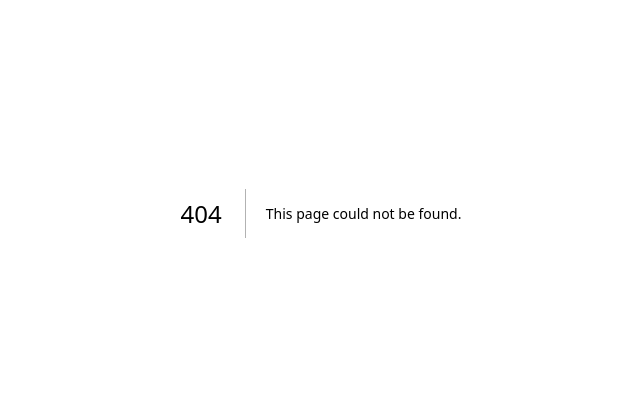
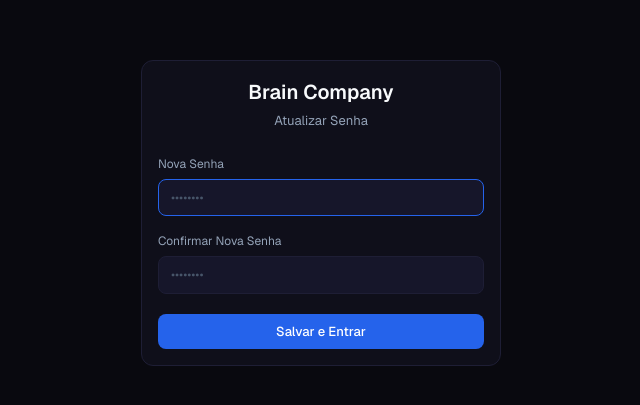
Before and after one commit to JoaoMonezi/Braincompany, a Next.js app: page /update-password in a window 1280 px wide. Before the commit this address had no page. Shown: the part 187-592 px from the top of the page, without its empty margins (319-959 px from the left). Built offline with nearby package versions, Linux system fonts and the light colour scheme; no server answers.

Commit message:
feat: redesign auth flow to support email and password authentication

```diff
--- a/src/app/login/page.tsx
+++ b/src/app/login/page.tsx
@@ -6,9 +6,13 @@
 
 export default function LoginPage() {
   const [email, setEmail] = useState('')
+  const [password, setPassword] = useState('')
   const [loading, setLoading] = useState(false)
-  const [sent, setSent] = useState(false)
+
+  // msgType controls the visual feedback below the form
+  const [msgType, setMsgType] = useState<'magiclink' | 'reset_password' | null>(null)
   const [error, setError] = useState<string | null>(null)
+
   const router = useRouter()
   const supabase = createClient()
 
@@ -16,16 +20,65 @@
     e.preventDefault()
     setLoading(true)
     setError(null)
+    setMsgType(null)
 
-    const { error } = await supabase.auth.signInWithOtp({
+    if (!password) {
+      setError('Por favor, digite sua senha.')
+      setLoading(false)
+      return
+    }
+
+    const { error: signInError } = await supabase.auth.signInWithPassword({
+      email,
+      password,
+    })
+
+    if (signInError) {
+      setError('E-mail ou senha incorretos.')
+    } else {
+      router.push('/')
+      router.refresh()
+    }
+    setLoading(false)
+  }
+
+  async function handleMagicLink() {
+    if (!email) {
+      setError('Por favor, insira o e-mail antes de pedir o Magic Link.')
+      return
+    }
+    setLoading(true)
+    setError(null)
+
+    const { error: mlError } = await supabase.auth.signInWithOtp({
       email,
       options: { emailRedirectTo: `${window.location.origin}/auth/callback` },
     })
 
-    if (error) {
-      setError(error.message)
+    if (mlError) {
+      setError(mlError.message)
     } else {
-      setSent(true)
+      setMsgType('magiclink')
+    }
+    setLoading(false)
+  }
+
+  async function handleForgotPassword() {
+    if (!email) {
+      setError('Insira seu e-mail acima para redefinirmos sua senha.')
+      return
+    }
+    setLoading(true)
+    setError(null)
+
+    const { error: fpError } = await supabase.auth.resetPasswordForEmail(email, {
+      redirectTo: `${window.location.origin}/update-password`,
+    })
+
+    if (fpError) {
+      setError(fpError.message)
+    } else {
+      setMsgType('reset_password')
     }
     setLoading(false)
   }
@@ -42,24 +95,34 @@
     >
       <div className="card" style={{ width: 360 }}>
         {/* Logo */}
-        <div style={{ marginBottom: 24 }}>
-          <h1 style={{ fontSize: 18, fontWeight: 600, color: 'var(--text-primary)', margin: 0 }}>
+        <div style={{ marginBottom: 24, textAlign: 'center' }}>
+          <h1 style={{ fontSize: 20, fontWeight: 600, color: 'var(--text-primary)', margin: 0 }}>
             Brain Company
           </h1>
           <p style={{ fontSize: 13, color: 'var(--text-secondary)', margin: '4px 0 0' }}>
-            Social analytics para agências
+            Acesso ao Painel
           </p>
         </div>
 
-        {sent ? (
+        {msgType === 'magiclink' && (
           <div style={{ textAlign: 'center', padding: '16px 0' }}>
             <p style={{ fontSize: 13, color: 'var(--text-secondary)' }}>
               ✉️ Link enviado para <strong style={{ color: 'var(--text-primary)' }}>{email}</strong>.
               Verifique sua caixa de entrada.
             </p>
           </div>
-        ) : (
-          <form onSubmit={handleLogin} style={{ display: 'flex', flexDirection: 'column', gap: 12 }}>
+        )}
+
+        {msgType === 'reset_password' && (
+          <div style={{ textAlign: 'center', padding: '16px 0' }}>
+            <p style={{ fontSize: 13, color: 'var(--text-secondary)' }}>
+              🔑 E-mail de redefinição enviado para <strong style={{ color: 'var(--text-primary)' }}>{email}</strong>.
+            </p>
+          </div>
+        )}
+
+        {!msgType && (
+          <form onSubmit={handleLogin} style={{ display: 'flex', flexDirection: 'column', gap: 16 }}>
             <div>
               <label
                 htmlFor="email"
@@ -70,7 +133,7 @@
               <input
                 id="email"
                 type="email"
-                className="input"
+                className="input cursor-text"
                 placeholder="seu@email.com"
                 value={email}
                 onChange={(e) => setEmail(e.target.value)}
@@ -79,18 +142,55 @@
               />
             </div>
 
+            <div>
+              <div style={{ display: 'flex', justifyContent: 'space-between', alignItems: 'flex-end', marginBottom: 6 }}>
+                <label
+                  htmlFor="password"
+                  style={{ display: 'block', fontSize: 12, color: 'var(--text-secondary)', margin: 0 }}
+                >
+                  Senha
+                </label>
+                <button
+                  type="button"
+                  onClick={handleForgotPassword}
+                  style={{ background: 'none', border: 'none', color: 'var(--accent)', fontSize: 11, cursor: 'pointer', padding: 0 }}
+                >
+                  Esqueci minha senha
+                </button>
+              </div>
+              <input
+                id="password"
+                type="password"
+                className="input cursor-text"
+                placeholder="••••••••"
+                value={password}
+                onChange={(e) => setPassword(e.target.value)}
+              />
+            </div>
+
             {error && (
               <p style={{ fontSize: 12, color: 'var(--error)', margin: 0 }}>{error}</p>
             )}
 
+            <div style={{ display: 'flex', flexDirection: 'column', gap: 8, marginTop: 4 }}>
               <button
                 type="submit"
                 className="btn-primary"
                 disabled={loading}
-              style={{ marginTop: 4 }}
               >
-              {loading ? 'Enviando...' : 'Entrar com magic link'}
+                {loading ? 'Entrando...' : 'Entrar'}
               </button>
+
+              <button
+                type="button"
+                className="btn-secondary"
+                disabled={loading}
+                onClick={handleMagicLink}
+                style={{ background: 'transparent', border: '1px solid var(--border-color)', color: 'var(--text-secondary)' }}
+              >
+                Entrar com link no e-mail
+              </button>
+            </div>
           </form>
         )}
       </div>
--- /dev/null
+++ b/src/app/update-password/page.tsx
@@ -0,0 +1,121 @@
+'use client'
+
+import { useState } from 'react'
+import { createClient } from '@/lib/supabase/client'
+import { useRouter } from 'next/navigation'
+
+export default function UpdatePasswordPage() {
+  const [password, setPassword] = useState('')
+  const [confirmPassword, setConfirmPassword] = useState('')
+  const [loading, setLoading] = useState(false)
+  const [error, setError] = useState<string | null>(null)
+
+  const router = useRouter()
+  const supabase = createClient()
+
+  async function handleUpdatePassword(e: React.FormEvent) {
+    e.preventDefault()
+    setLoading(true)
+    setError(null)
+
+    if (password !== confirmPassword) {
+      setError('As senhas não coincidem.')
+      setLoading(false)
+      return
+    }
+
+    if (password.length < 6) {
+      setError('A senha deve ter pelo menos 6 caracteres.')
+      setLoading(false)
+      return
+    }
+
+    const { error: updateError } = await supabase.auth.updateUser({
+      password: password,
+    })
+
+    if (updateError) {
+      setError(updateError.message)
+    } else {
+      router.push('/dashboard')
+    }
+    setLoading(false)
+  }
+
+  return (
+    <div
+      style={{
+        minHeight: '100vh',
+        display: 'flex',
+        alignItems: 'center',
+        justifyContent: 'center',
+        background: 'var(--bg-page)',
+      }}
+    >
+      <div className="card" style={{ width: 360 }}>
+        {/* Logo */}
+        <div style={{ marginBottom: 24, textAlign: 'center' }}>
+          <h1 style={{ fontSize: 20, fontWeight: 600, color: 'var(--text-primary)', margin: 0 }}>
+            Brain Company
+          </h1>
+          <p style={{ fontSize: 13, color: 'var(--text-secondary)', margin: '4px 0 0' }}>
+            Atualizar Senha
+          </p>
+        </div>
+
+        <form onSubmit={handleUpdatePassword} style={{ display: 'flex', flexDirection: 'column', gap: 16 }}>
+          <div>
+            <label
+              htmlFor="password"
+              style={{ display: 'block', fontSize: 12, color: 'var(--text-secondary)', marginBottom: 6 }}
+            >
+              Nova Senha
+            </label>
+            <input
+              id="password"
+              type="password"
+              className="input cursor-text"
+              placeholder="••••••••"
+              value={password}
+              onChange={(e) => setPassword(e.target.value)}
+              required
+              autoFocus
+            />
+          </div>
+
+          <div>
+            <label
+              htmlFor="confirmPassword"
+              style={{ display: 'block', fontSize: 12, color: 'var(--text-secondary)', marginBottom: 6 }}
+            >
+              Confirmar Nova Senha
+            </label>
+            <input
+              id="confirmPassword"
+              type="password"
+              className="input cursor-text"
+              placeholder="••••••••"
+              value={confirmPassword}
+              onChange={(e) => setConfirmPassword(e.target.value)}
+              required
+            />
+          </div>
+
+          {error && (
+            <p style={{ fontSize: 12, color: 'var(--error)', margin: 0 }}>{error}</p>
+          )}
+
+          <div style={{ display: 'flex', flexDirection: 'column', gap: 8, marginTop: 4 }}>
+            <button
+              type="submit"
+              className="btn-primary"
+              disabled={loading}
+            >
+              {loading ? 'Salvando...' : 'Salvar e Entrar'}
+            </button>
+          </div>
+        </form>
+      </div>
+    </div>
+  )
+}
```
Lines whose indentation alone changed are shown as unchanged.
